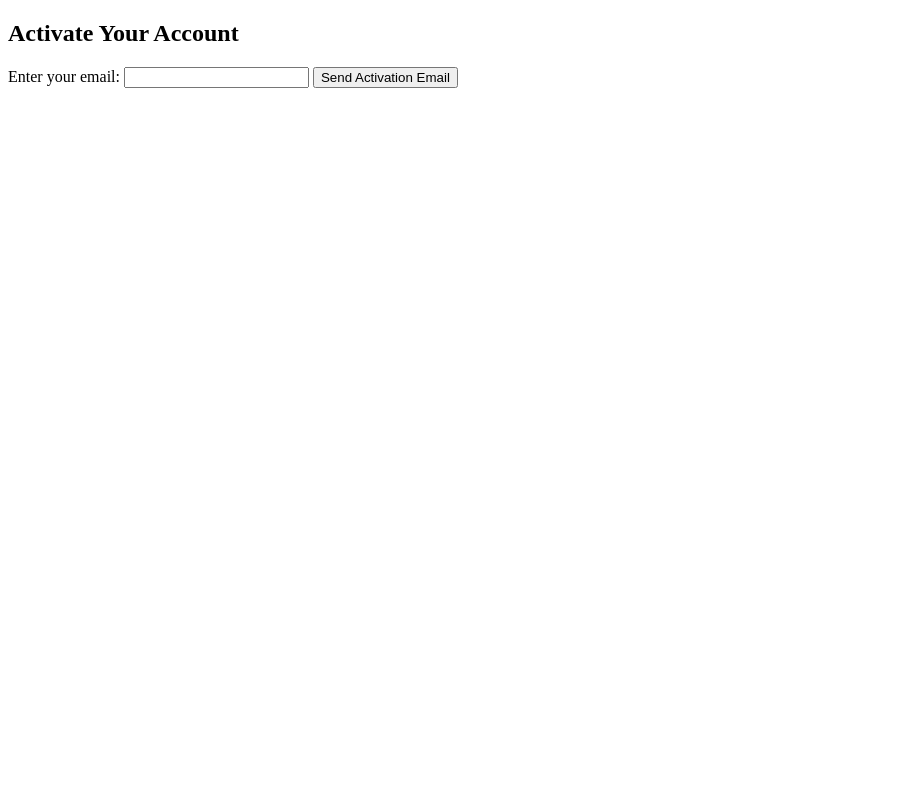
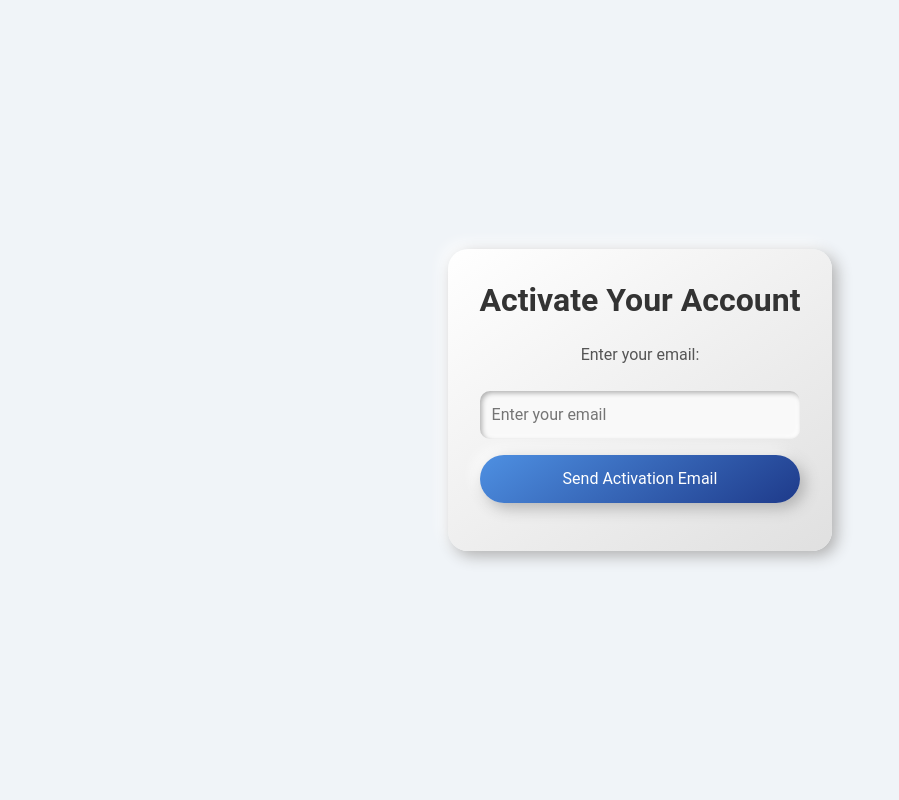
Before and after one commit to MoyasiGinko/Django-AuthSystem, a Django app: page /authentication/activate-account/ in a window 1280 px wide. Shown: the whole page, without its empty margins (0-899 px from the left). Run offline with Django 5.2, Linux system fonts and the light colour scheme; some libraries are stand-ins or nearby versions.

Commit message:
design activate_account ui

```diff
--- /dev/null
+++ b/authentication/static/authentication/css/activate_account.css
@@ -0,0 +1,67 @@
+/* General Styles */
+body {
+  background-color: #f0f4f8;
+  font-family: "Roboto", sans-serif;
+  display: flex;
+  justify-content: center;
+  align-items: center;
+  min-height: 100vh;
+  margin: 0;
+}
+
+/* Activation Container */
+.activation-container {
+  background: linear-gradient(145deg, #ffffff, #e0e0e0);
+  border-radius: 20px;
+  box-shadow: 5px 5px 15px #b0b0b0, -5px -5px 15px #ffffff;
+  padding: 2rem;
+  max-width: 400px;
+  width: 100%;
+  text-align: center;
+}
+
+/* Header */
+.activation-container h2 {
+  margin-bottom: 1.5rem;
+  color: #333;
+  font-weight: 700;
+}
+
+/* Form Styles */
+.activation-form {
+  display: flex;
+  flex-direction: column;
+  gap: 1rem;
+}
+
+.activation-form label {
+  font-size: 1rem;
+  color: #555;
+  margin-bottom: 0.5rem;
+}
+
+.activation-form input {
+  padding: 0.75rem;
+  border-radius: 10px;
+  border: none;
+  background: #f9f9f9;
+  box-shadow: inset 2px 2px 5px #b0b0b0, inset -2px -2px 5px #ffffff;
+  width: 100%;
+}
+
+.activation-form button {
+  padding: 0.75rem;
+  border-radius: 30px;
+  border: none;
+  background: linear-gradient(145deg, #4e90e2, #1e3a8a);
+  color: white;
+  font-size: 1rem;
+  box-shadow: 5px 5px 15px #b0b0b0, -5px -5px 15px #ffffff;
+  transition: all 0.3s ease;
+  cursor: pointer;
+}
+
+.activation-form button:hover {
+  background: linear-gradient(145deg, #1e3a8a, #4e90e2);
+  transform: scale(1.05);
+}
--- a/authentication/templates/authentication/activate_account.html
+++ b/authentication/templates/authentication/activate_account.html
@@ -1,17 +1,22 @@
-<!DOCTYPE html>
-<html lang="en">
-  <head>
-    <meta charset="UTF-8" />
-    <meta name="viewport" content="width=device-width, initial-scale=1.0" />
-    <title>Activate Account</title>
-  </head>
-  <body>
-    <h2>Activate Your Account</h2>
-    <form method="post">
-      {% csrf_token %}
-      <label for="email">Enter your email:</label>
-      <input type="email" id="email" name="email" required />
-      <button type="submit">Send Activation Email</button>
-    </form>
-  </body>
-</html>
+{% extends 'base_auth.html' %} {% load static %} {% block content %}
+<div class="activation-container">
+  <h2>Activate Your Account</h2>
+  <form method="post" class="activation-form">
+    {% csrf_token %}
+    <label for="email">Enter your email:</label>
+    <input
+      type="email"
+      id="email"
+      placeholder="Enter your email"
+      name="email"
+      required
+    />
+    <button type="submit">Send Activation Email</button>
+  </form>
+</div>
+
+<link
+  rel="stylesheet"
+  href="{% static 'authentication/css/activate_account.css' %}"
+/>
+{% endblock content %}
```
